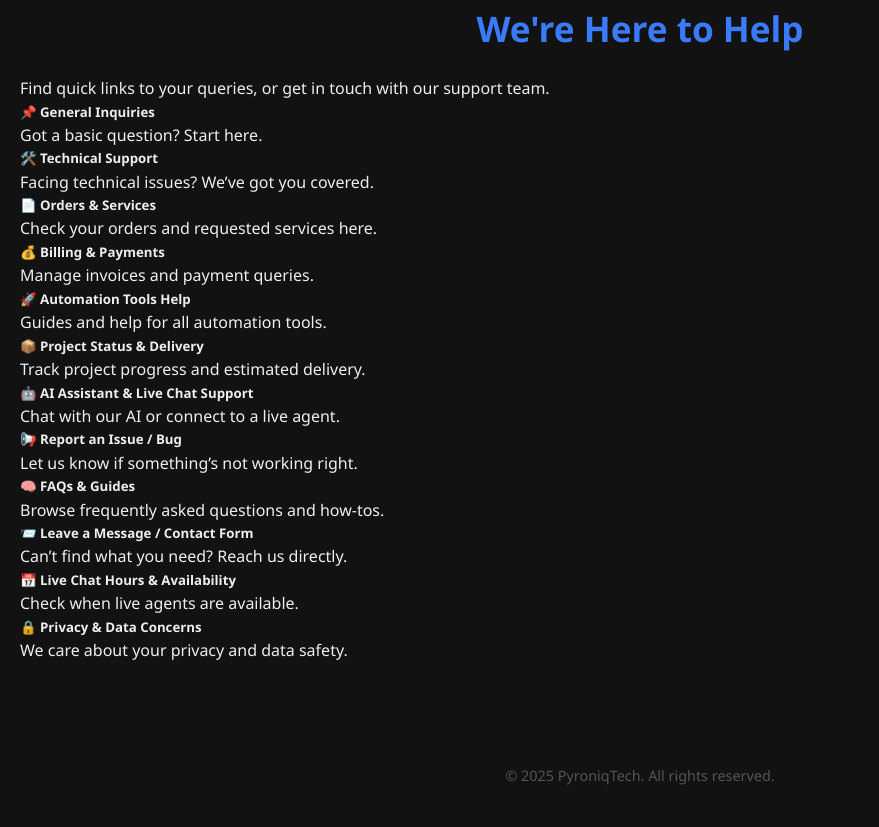
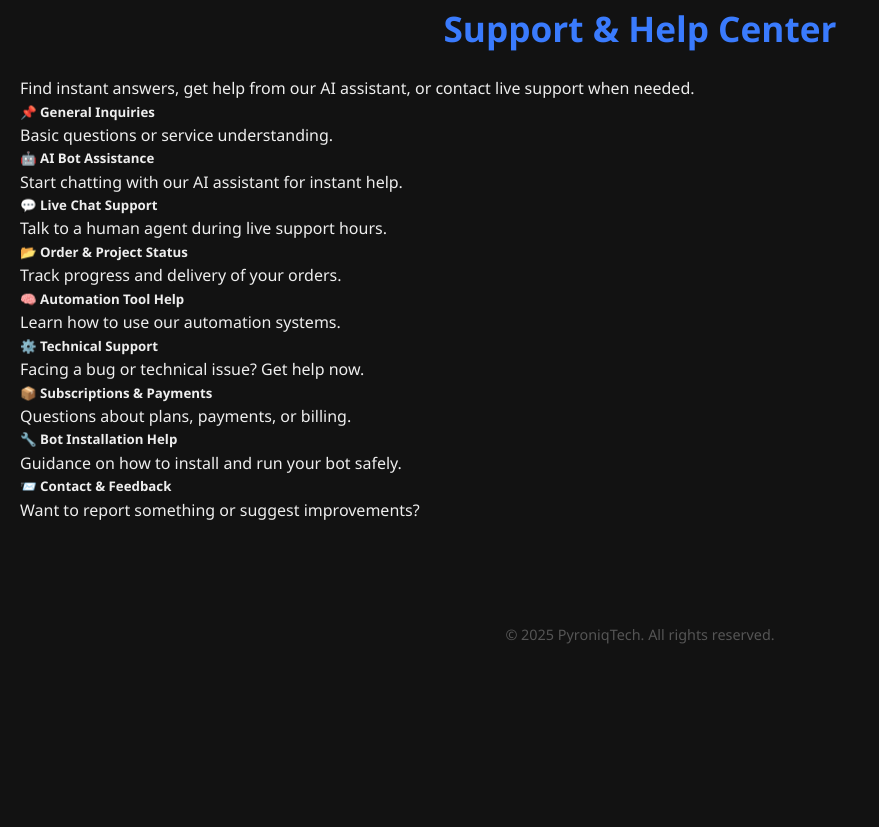
Before and after one commit to PyroniqTech/PyroniqTech, a Django app: page /support/ in a window 1280 px wide. Shown: the part 66-893 px from the top of the page, without its empty margins (0-879 px from the left). After the commit the page ends 710 px from the top, so only its background shows below. Run offline with Django 5.2, Linux system fonts and the light colour scheme.

Commit message:
Update support.html

```diff
--- a/main/templates/support.html
+++ b/main/templates/support.html
@@ -3,8 +3,8 @@
 
 <section class="container py-5">
   <div class="text-center mb-5">
-    <h1 class="fw-bold">We're Here to Help</h1>
-    <p class="text-muted">Find quick links to your queries, or get in touch with our support team.</p>
+    <h1 class="fw-bold display-4">Support & Help Center</h1>
+    <p class="text-muted lead">Find instant answers, get help from our AI assistant, or contact live support when needed.</p>
   </div>
 
   <div class="row row-cols-1 row-cols-md-2 row-cols-lg-3 g-4">
@@ -13,7 +13,7 @@
       <div class="card h-100 shadow-sm">
         <div class="card-body">
           <h5 class="card-title">📌 General Inquiries</h5>
-          <p class="card-text text-muted">Got a basic question? Start here.</p>
+          <p class="card-text text-muted">Basic questions or service understanding.</p>
         </div>
       </div>
     </div>
@@ -21,8 +21,8 @@
     <div class="col">
       <div class="card h-100 shadow-sm">
         <div class="card-body">
-          <h5 class="card-title">🛠️ Technical Support</h5>
-          <p class="card-text text-muted">Facing technical issues? We’ve got you covered.</p>
+          <h5 class="card-title">🤖 AI Bot Assistance</h5>
+          <p class="card-text text-muted">Start chatting with our AI assistant for instant help.</p>
         </div>
       </div>
     </div>
@@ -30,8 +30,8 @@
     <div class="col">
       <div class="card h-100 shadow-sm">
         <div class="card-body">
-          <h5 class="card-title">📄 Orders & Services</h5>
-          <p class="card-text text-muted">Check your orders and requested services here.</p>
+          <h5 class="card-title">💬 Live Chat Support</h5>
+          <p class="card-text text-muted">Talk to a human agent during live support hours.</p>
         </div>
       </div>
     </div>
@@ -39,8 +39,8 @@
     <div class="col">
       <div class="card h-100 shadow-sm">
         <div class="card-body">
-          <h5 class="card-title">💰 Billing & Payments</h5>
-          <p class="card-text text-muted">Manage invoices and payment queries.</p>
+          <h5 class="card-title">📂 Order & Project Status</h5>
+          <p class="card-text text-muted">Track progress and delivery of your orders.</p>
         </div>
       </div>
     </div>
@@ -48,8 +48,8 @@
     <div class="col">
       <div class="card h-100 shadow-sm">
         <div class="card-body">
-          <h5 class="card-title">🚀 Automation Tools Help</h5>
-          <p class="card-text text-muted">Guides and help for all automation tools.</p>
+          <h5 class="card-title">🧠 Automation Tool Help</h5>
+          <p class="card-text text-muted">Learn how to use our automation systems.</p>
         </div>
       </div>
     </div>
@@ -57,8 +57,8 @@
     <div class="col">
       <div class="card h-100 shadow-sm">
         <div class="card-body">
-          <h5 class="card-title">📦 Project Status & Delivery</h5>
-          <p class="card-text text-muted">Track project progress and estimated delivery.</p>
+          <h5 class="card-title">⚙️ Technical Support</h5>
+          <p class="card-text text-muted">Facing a bug or technical issue? Get help now.</p>
         </div>
       </div>
     </div>
@@ -66,8 +66,8 @@
     <div class="col">
       <div class="card h-100 shadow-sm">
         <div class="card-body">
-          <h5 class="card-title">🤖 AI Assistant & Live Chat Support</h5>
-          <p class="card-text text-muted">Chat with our AI or connect to a live agent.</p>
+          <h5 class="card-title">📦 Subscriptions & Payments</h5>
+          <p class="card-text text-muted">Questions about plans, payments, or billing.</p>
         </div>
       </div>
     </div>
@@ -75,8 +75,8 @@
     <div class="col">
       <div class="card h-100 shadow-sm">
         <div class="card-body">
-          <h5 class="card-title">📢 Report an Issue / Bug</h5>
-          <p class="card-text text-muted">Let us know if something’s not working right.</p>
+          <h5 class="card-title">🔧 Bot Installation Help</h5>
+          <p class="card-text text-muted">Guidance on how to install and run your bot safely.</p>
         </div>
       </div>
     </div>
@@ -84,35 +84,8 @@
     <div class="col">
       <div class="card h-100 shadow-sm">
         <div class="card-body">
-          <h5 class="card-title">🧠 FAQs & Guides</h5>
-          <p class="card-text text-muted">Browse frequently asked questions and how-tos.</p>
-        </div>
-      </div>
-    </div>
-
-    <div class="col">
-      <div class="card h-100 shadow-sm">
-        <div class="card-body">
-          <h5 class="card-title">📨 Leave a Message / Contact Form</h5>
-          <p class="card-text text-muted">Can’t find what you need? Reach us directly.</p>
-        </div>
-      </div>
-    </div>
-
-    <div class="col">
-      <div class="card h-100 shadow-sm">
-        <div class="card-body">
-          <h5 class="card-title">📅 Live Chat Hours & Availability</h5>
-          <p class="card-text text-muted">Check when live agents are available.</p>
-        </div>
-      </div>
-    </div>
-
-    <div class="col">
-      <div class="card h-100 shadow-sm">
-        <div class="card-body">
-          <h5 class="card-title">🔒 Privacy & Data Concerns</h5>
-          <p class="card-text text-muted">We care about your privacy and data safety.</p>
+          <h5 class="card-title">📨 Contact & Feedback</h5>
+          <p class="card-text text-muted">Want to report something or suggest improvements?</p>
         </div>
       </div>
     </div>
```
